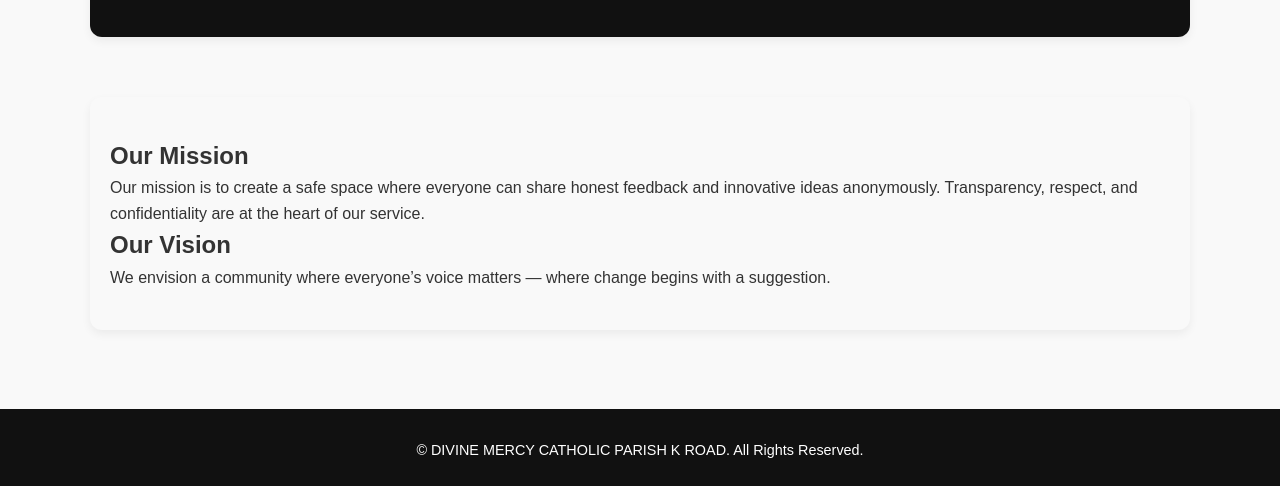
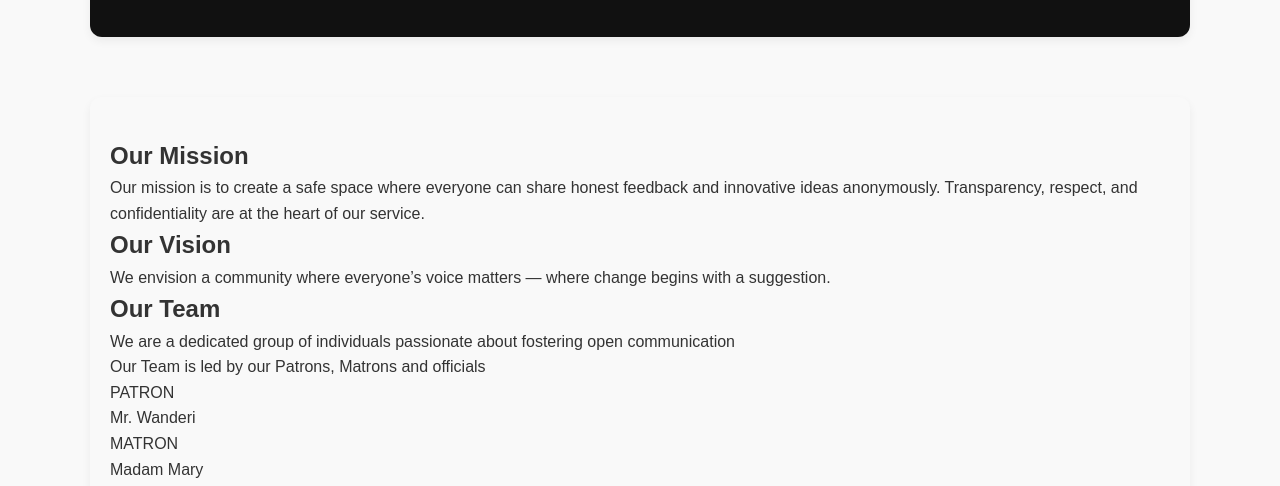
Before and after one commit to Alex-bit-rpg/DM-YOUTH, a plain HTML site: page about.html in a window 1280 px wide. Shown: the part 308-794 px from the top of the page. Drawn offline with Linux system fonts and the light colour scheme.

Commit message:
Update commit

```diff
--- a/about.html
+++ b/about.html
@@ -34,6 +34,17 @@
 
         <h2>Our Vision</h2>
         <p>We envision a community where everyone’s voice matters — where change begins with a suggestion.</p>
+
+        <h2>Our Team</h2>
+        <p>We are a dedicated group of individuals passionate about fostering open communication</p>
+        <p>Our Team is led by our Patrons, Matrons and officials</p>
+        <h>PATRON</h>
+        <p>Mr. Wanderi</p>
+
+        <h>MATRON</h>
+        <p>Madam Mary</p>
+        <p>Madam Luciana</p>
+
       </div>
     </section>
   </main>
```
